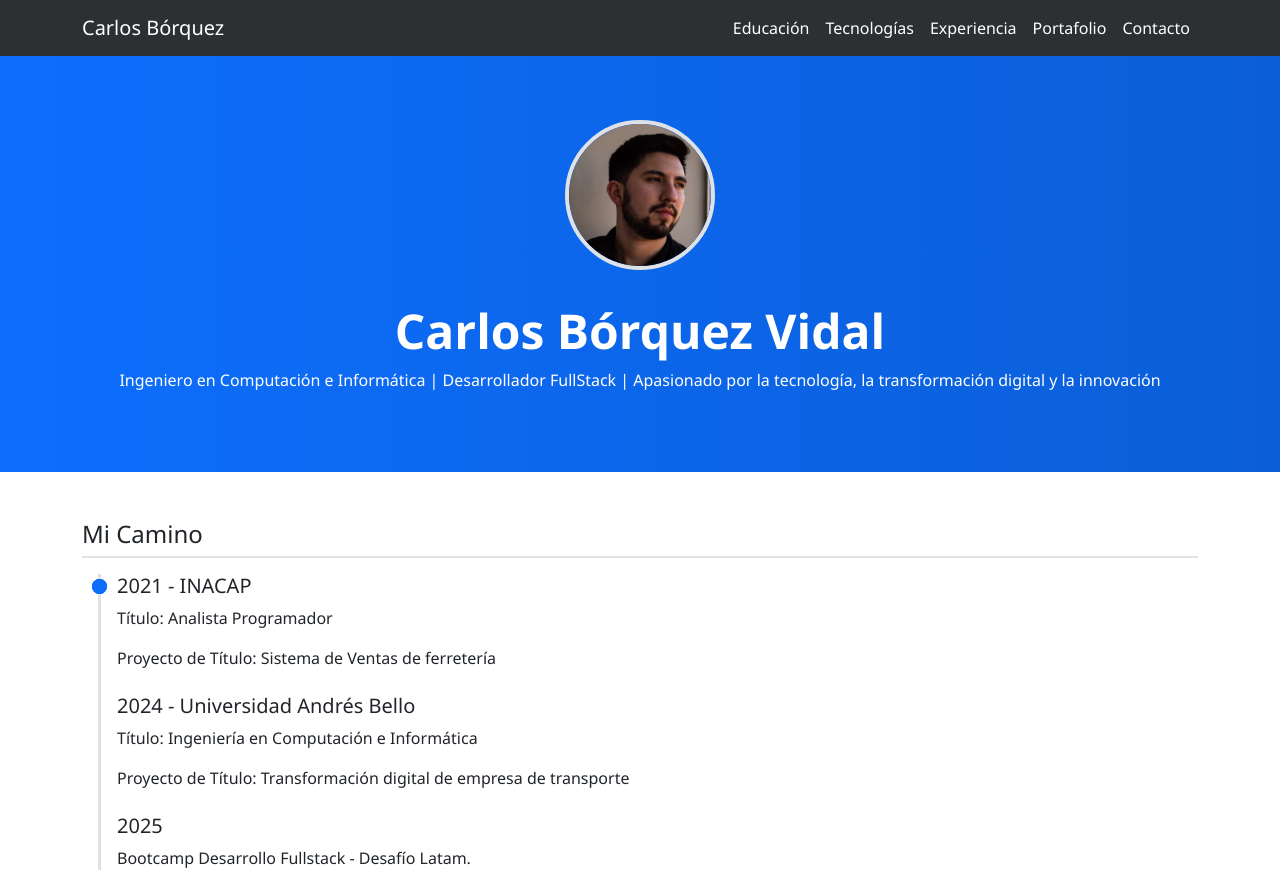
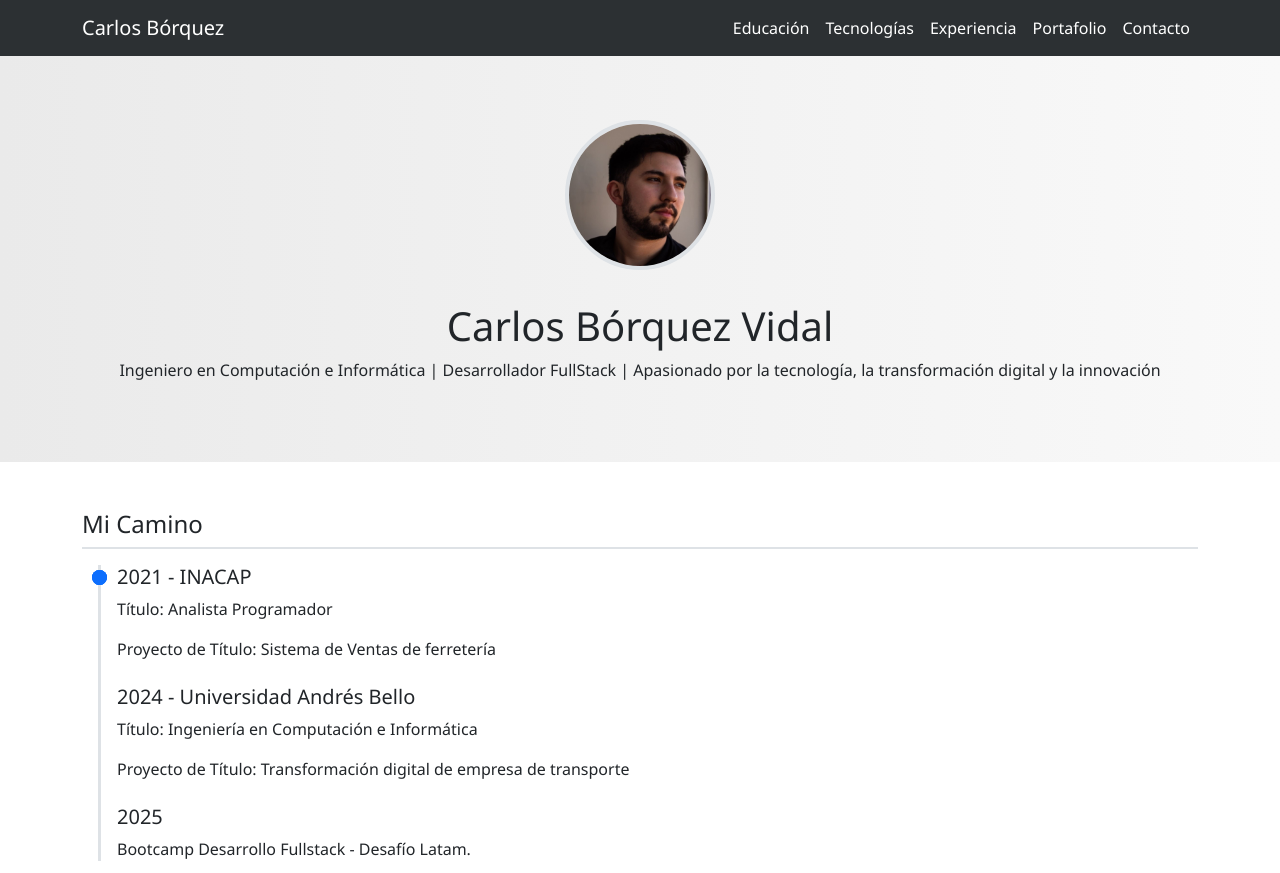
Before and after one commit to HiImDogor/prueba_desafioLatam, a plain HTML site: page index.html in a window 1280 px wide. Shown: the top 873 px of the page. Drawn offline with nearby package versions, Linux system fonts and the light colour scheme.

Commit message:
Ultima modificación de diseño

```diff
--- a/assets/css/styles.css
+++ b/assets/css/styles.css
@@ -128,18 +128,6 @@ body {
   border-radius: 0.5rem;
 }
 
-.hero {
-  background: linear-gradient(to right, #0d6efd, #0b5ed7);
-  color: white;
-  padding: 4rem 1rem;
-  text-align: center;
-}
-
-.hero h1 {
-  font-size: 3rem;
-  font-weight: bold;
-}
-
 .project-card {
   background-color: #fff;
   border-radius: 1rem;
```
